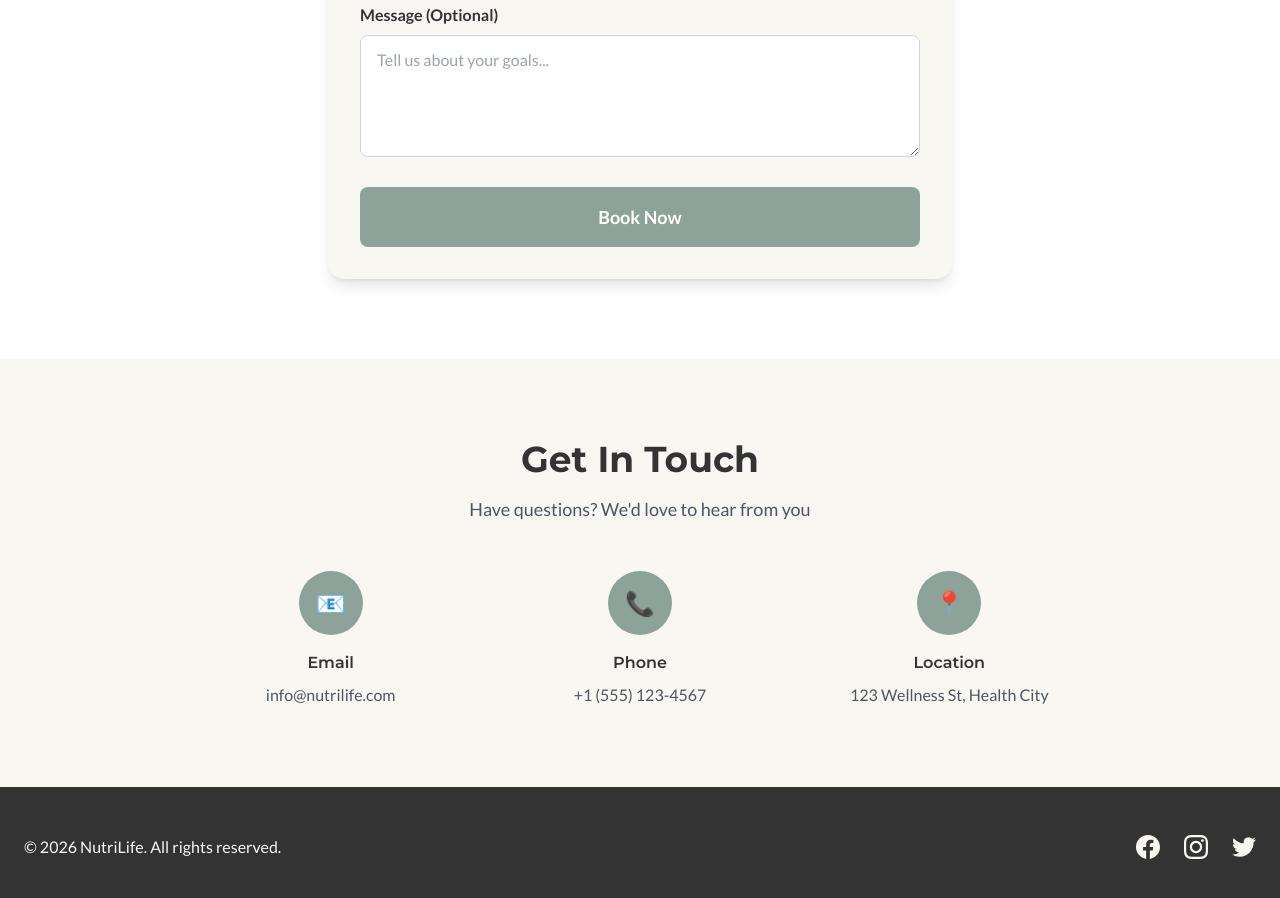
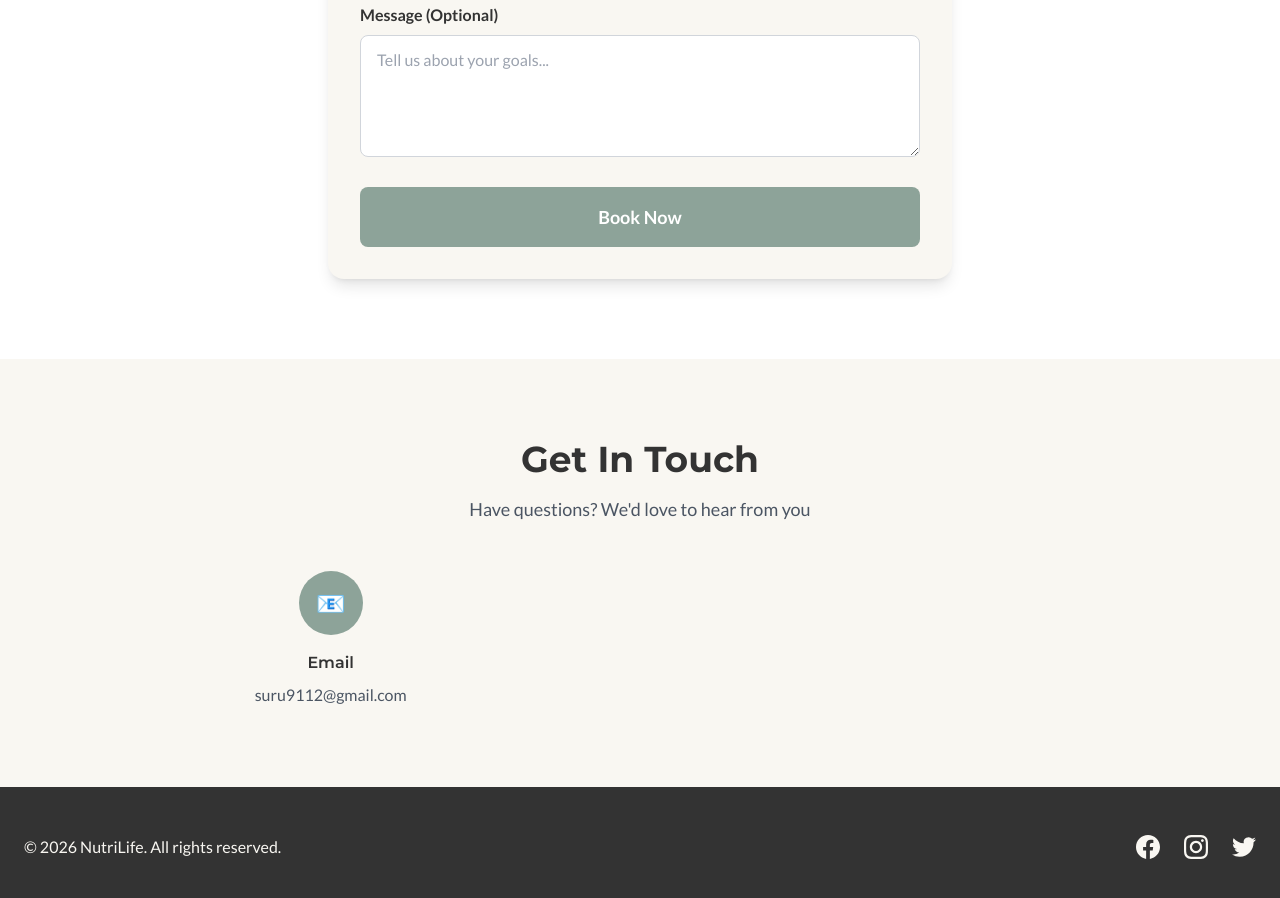
Before and after one commit to shekhar30/ThriveWithSurabhi, a website: page index.html in a window 1280 px wide. Shown: the part 2876-3774 px from the top of the page. Drawn offline with nearby package versions, Linux system fonts and the light colour scheme.

Commit message:
Update index.html

```diff
--- a/index.html
+++ b/index.html
@@ -171,7 +171,7 @@
                     Most Popular
                 </div>
                 <div class="text-sage text-5xl mb-4">🏥</div>
-                <h3 class="text-2xl font-bold text-charcoal mb-4">Medical Nutrition Therapy</h3>
+                <h3 class="text-2xl font-bold text-charcoal mb-4">Lifestyle / Clinical Issues Management</h3>
                 <p class="text-gray-600 mb-6">Specialized nutrition care for managing chronic conditions and improving overall health outcomes.</p>
                 <div class="border-t-2 border-sage pt-4 mb-6">
                     <h4 class="font-semibold text-charcoal mb-3">What's Included:</h4>
@@ -316,23 +316,7 @@
                         📧
                     </div>
                     <h3 class="font-semibold text-charcoal mb-2">Email</h3>
-                    <p class="text-gray-600">info@nutrilife.com</p>
-                </div>
-
-                <div class="text-center">
-                    <div class="bg-sage text-white w-16 h-16 rounded-full flex items-center justify-center mx-auto mb-4 text-2xl">
-                        📞
-                    </div>
-                    <h3 class="font-semibold text-charcoal mb-2">Phone</h3>
-                    <p class="text-gray-600">+1 (555) 123-4567</p>
-                </div>
-
-                <div class="text-center">
-                    <div class="bg-sage text-white w-16 h-16 rounded-full flex items-center justify-center mx-auto mb-4 text-2xl">
-                        📍
-                    </div>
-                    <h3 class="font-semibold text-charcoal mb-2">Location</h3>
-                    <p class="text-gray-600">123 Wellness St, Health City</p>
+                    <p class="text-gray-600">suru9112@gmail.com</p>
                 </div>
             </div>
         </div>
```
